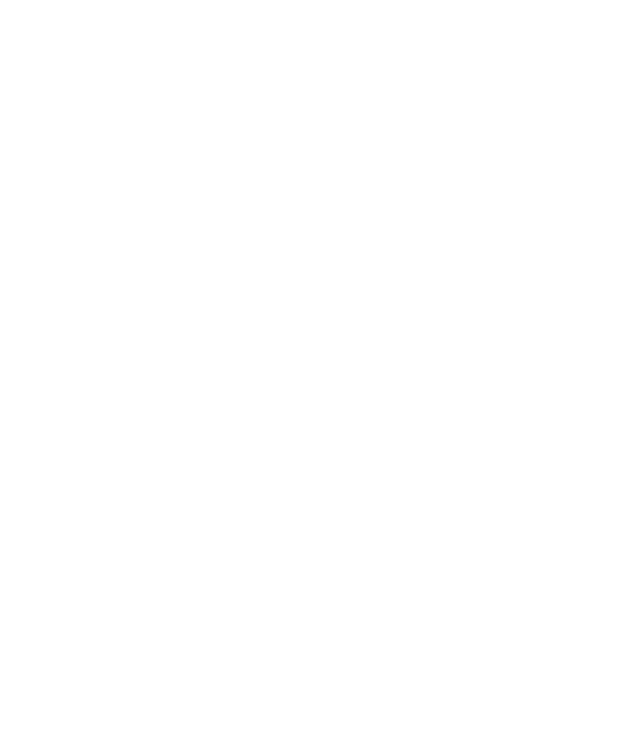
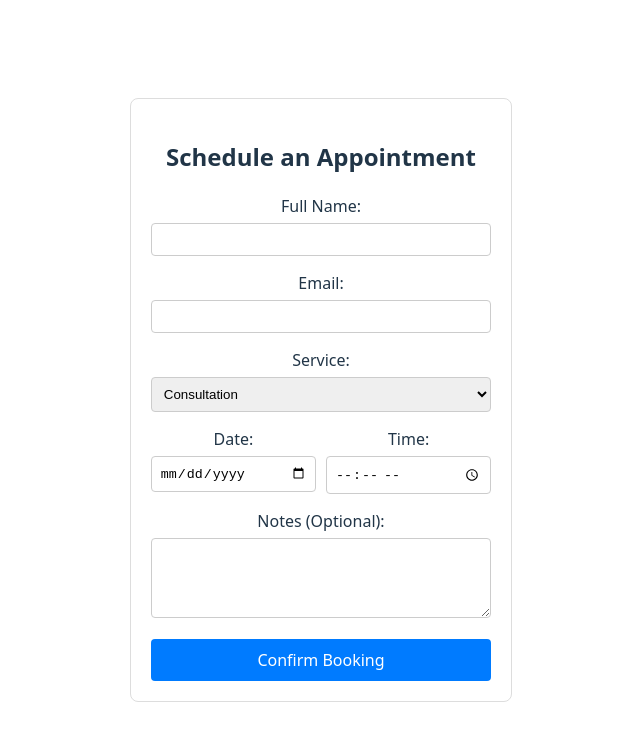
Before and after one commit to INSO4151-Spring2026/ClinicHub, a React (Vite) app in the folder clinic-hub/: page /appointment in a window 1280 px wide. Before the commit this address had no page. Shown: the top 740 px of the page, without its empty margins (319-959 px from the left). Built offline with nearby package versions, Linux system fonts and the light colour scheme.

Commit message:
Basic appointment page, need to be modified to more specific design

```diff
--- a/clinic-hub/package.json
+++ b/clinic-hub/package.json
@@ -10,6 +10,7 @@
     "preview": "vite preview"
   },
   "dependencies": {
+    "lucide-react": "^0.576.0",
     "react": "^19.2.0",
     "react-dom": "^19.2.0",
     "react-router-dom": "^7.13.1"
--- a/clinic-hub/src/App.jsx
+++ b/clinic-hub/src/App.jsx
@@ -5,6 +5,7 @@
 import './App.css'
 import Login_page from './Login_page'
 import Create_patient from './Create_patient'
+import Appointment_page from './assets/Appointment_page'
 
 function App() {
   const [count, setCount] = useState(0)
@@ -36,10 +37,14 @@
           <Link to="/create-patient">
             <button>Create Patient</button>
           </Link>
+          <Link to="/appointment">
+            <button>Appointments</button>
+          </Link>
         </>
       } />
       <Route path="/login" element={<Login_page />} />
       <Route path="/create-patient" element={<Create_patient />} />
+       <Route path="/appointment" element={<Appointment_page />} />
     </Routes>
   )
 }
--- /dev/null
+++ b/clinic-hub/src/assets/Appointment_page.jsx
@@ -0,0 +1,103 @@
+import React, { useState } from 'react';
+
+const Appointment_page = () => {
+  const [formData, setFormData] = useState({
+    name: '',
+    email: '',
+    service: 'Consultation',
+    date: '',
+    time: '',
+    notes: ''
+  });
+
+  const [submitted, setSubmitted] = useState(false);
+
+  const handleChange = (e) => {
+    const { name, value } = e.target;
+    setFormData({ ...formData, [name]: value });
+  };
+
+  const handleSubmit = (e) => {
+    e.preventDefault();
+    // In a real app, you'd send formData to your API here
+    console.log('Appointment Booked:', formData);
+    setSubmitted(true);
+  };
+
+  if (submitted) {
+    return (
+      <div style={{ textAlign: 'center', padding: '50px' }}>
+        <h2>Success! 🎉</h2>
+        <p>Your appointment for {formData.service} on {formData.date} at {formData.time} is confirmed.</p>
+        <button onClick={() => setSubmitted(false)}>Book Another</button>
+      </div>
+    );
+  }
+
+  return (
+    <div style={{ maxWidth: '500px', margin: '40px auto', padding: '20px', border: '1px solid #ddd', borderRadius: '8px' }}>
+      <h2 style={{ textAlign: 'center' }}>Schedule an Appointment</h2>
+      <form onSubmit={handleSubmit} style={{ display: 'flex', flexDirection: 'column', gap: '15px' }}>
+
+        <label>
+          Full Name:
+          <input type="text" name="name" value={formData.name} onChange={handleChange} required style={inputStyle} />
+        </label>
+
+        <label>
+          Email:
+          <input type="email" name="email" value={formData.email} onChange={handleChange} required style={inputStyle} />
+        </label>
+
+        <label>
+          Service:
+          <select name="service" value={formData.service} onChange={handleChange} style={inputStyle}>
+            <option value="Consultation">Consultation</option>
+            <option value="General Checkup">General Checkup</option>
+            <option value="Follow-up">Follow-up</option>
+          </select>
+        </label>
+
+        <div style={{ display: 'flex', gap: '10px' }}>
+          <label style={{ flex: 1 }}>
+            Date:
+            <input type="date" name="date" value={formData.date} onChange={handleChange} required style={inputStyle} />
+          </label>
+          <label style={{ flex: 1 }}>
+            Time:
+            <input type="time" name="time" value={formData.time} onChange={handleChange} required style={inputStyle} />
+          </label>
+        </div>
+
+        <label>
+          Notes (Optional):
+          <textarea name="notes" value={formData.notes} onChange={handleChange} style={{ ...inputStyle, height: '80px' }} />
+        </label>
+
+        <button type="submit" style={buttonStyle}>Confirm Booking</button>
+      </form>
+    </div>
+  );
+};
+
+// Simple inline styles
+const inputStyle = {
+  width: '100%',
+  padding: '8px',
+  marginTop: '5px',
+  borderRadius: '4px',
+  border: '1px solid #ccc',
+  boxSizing: 'border-box'
+};
+
+const buttonStyle = {
+  backgroundColor: '#007bff',
+  color: 'white',
+  padding: '10px',
+  border: 'none',
+  borderRadius: '4px',
+  cursor: 'pointer',
+  fontSize: '16px'
+};
+
+export default Appointment_page;
```
Also changed, not shown: 1 other file (tests, documents, lock files or other folders).
